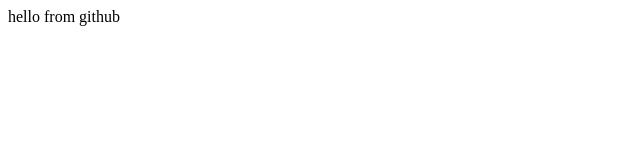
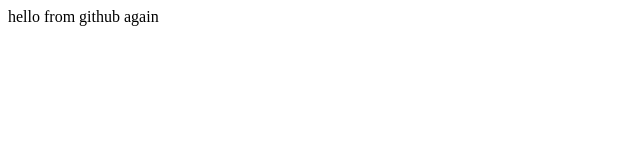
Before and after one commit to GregoryJ/WebApplication1, a plain HTML site: page WebApplication1/index.html in a window 1280 px wide. Shown: the full height of the page, 0-640 px from the left. Drawn offline with Linux system fonts and the light colour scheme.

Commit message:
Added again

```diff
--- a/WebApplication1/index.html
+++ b/WebApplication1/index.html
@@ -5,6 +5,6 @@
     <title></title>
 </head>
 <body>
-    hello from github
+    hello from github again
 </body>
 </html>
```
